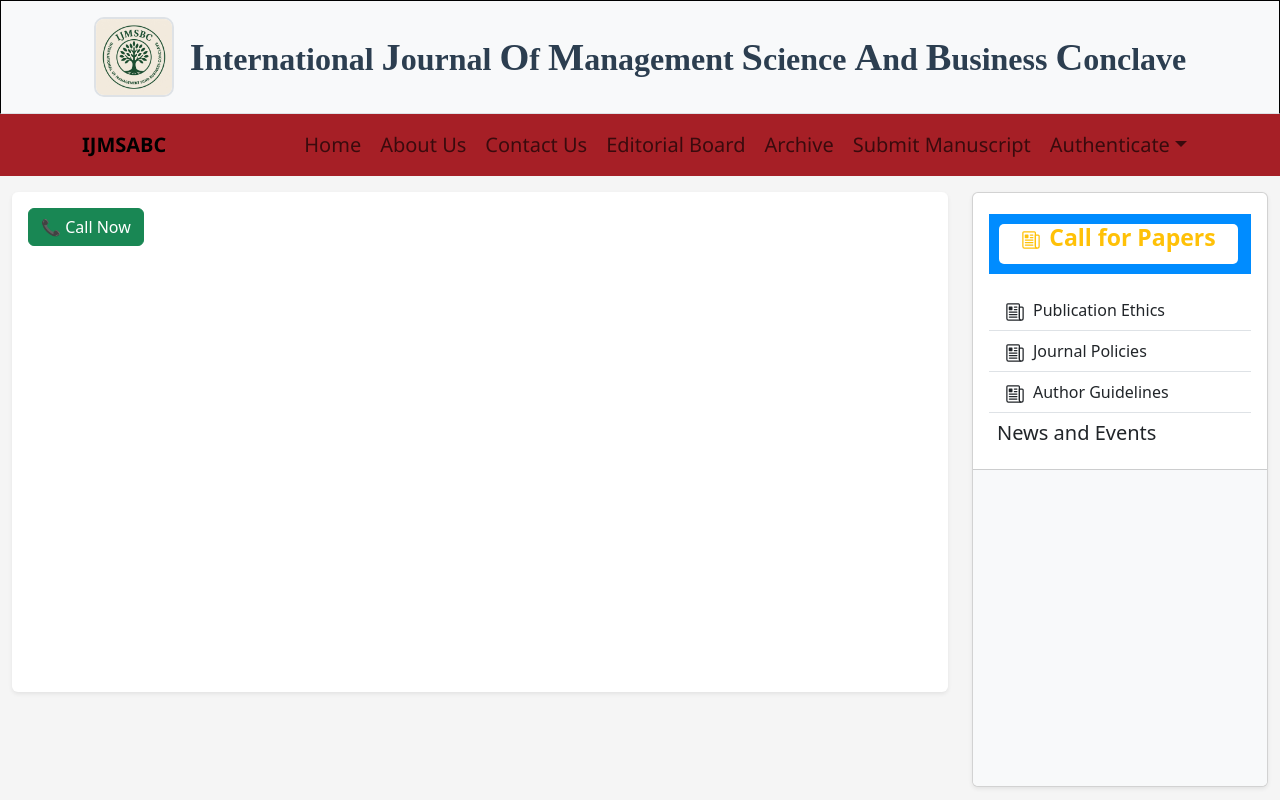
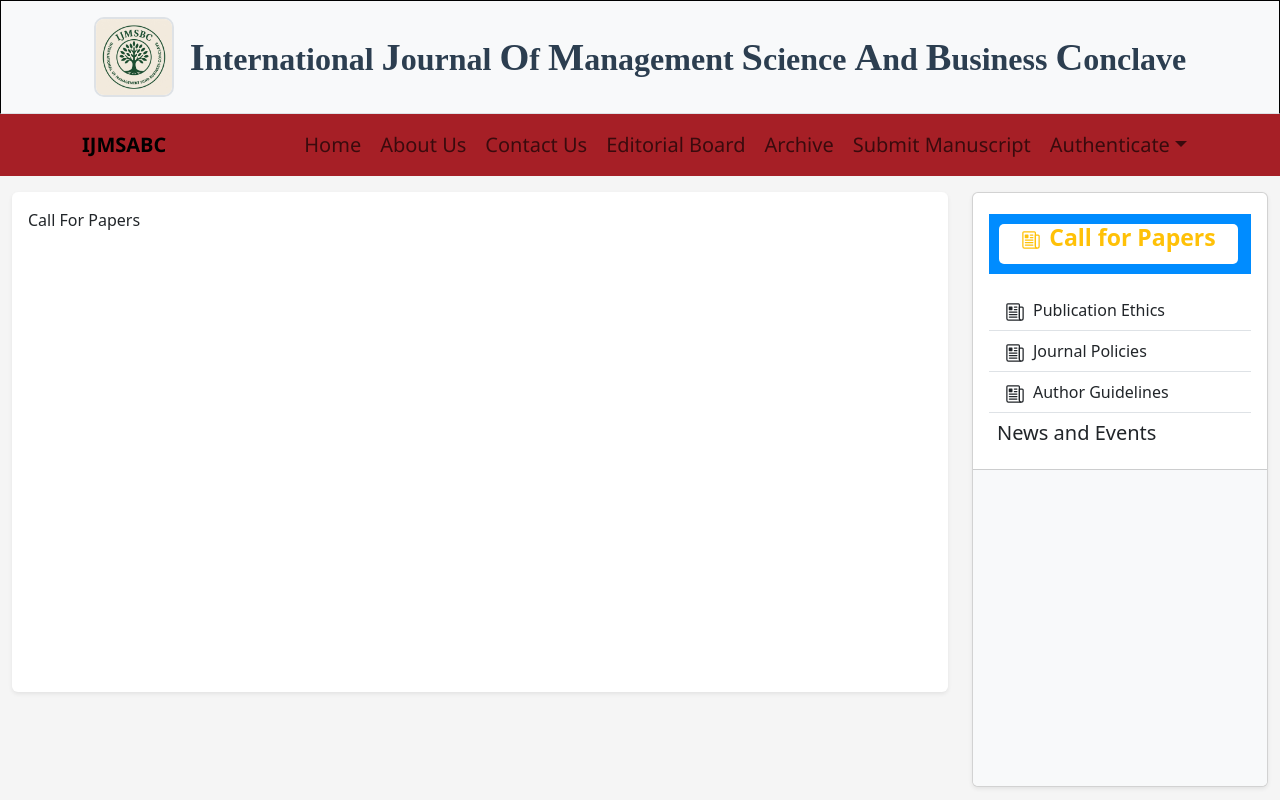
Before and after one commit to pranava112/Journal-Management, a React (Vite) app: page /CallForPapers in a window 1280 px wide. Shown: the top 800 px of the page. Built offline with nearby package versions, Linux system fonts and the light colour scheme.

Commit message:
updates in call for papers

```diff
--- a/src/Components/CallForPapers.jsx
+++ b/src/Components/CallForPapers.jsx
@@ -1,17 +1,30 @@
-import { Button } from 'react-bootstrap';
-import React from 'react';
+// import { Button } from 'react-bootstrap';
+// import React from 'react';
 
-const CallButton = () => {
-  const handleCall = () => {
-    window.location.href = "tel:+918143123534";
-    // BsWindowSidebar.location.href="tel:+91"
-  };
+// const CallButton = () => {
+//   const handleCall = () => {
+//     window.location.href = "tel:+918143123534";
+//     // BsWindowSidebar.location.href="tel:+91"
+//   };
 
+//   return (
+//     <Button variant="success" onClick={handleCall}>
+//       📞 Call Now
+//     </Button>
+//   );
+// };
+
+
+// export default CallButton;
+
+import React from 'react'
+
+const CallForPapers = () => {
   return (
-    <Button variant="success" onClick={handleCall}>
-      📞 Call Now
-    </Button>
-  );
-};
+    <div>
+      Call For Papers
+    </div>
+  )
+}
 
-export default CallButton;
+export default CallForPapers
```
